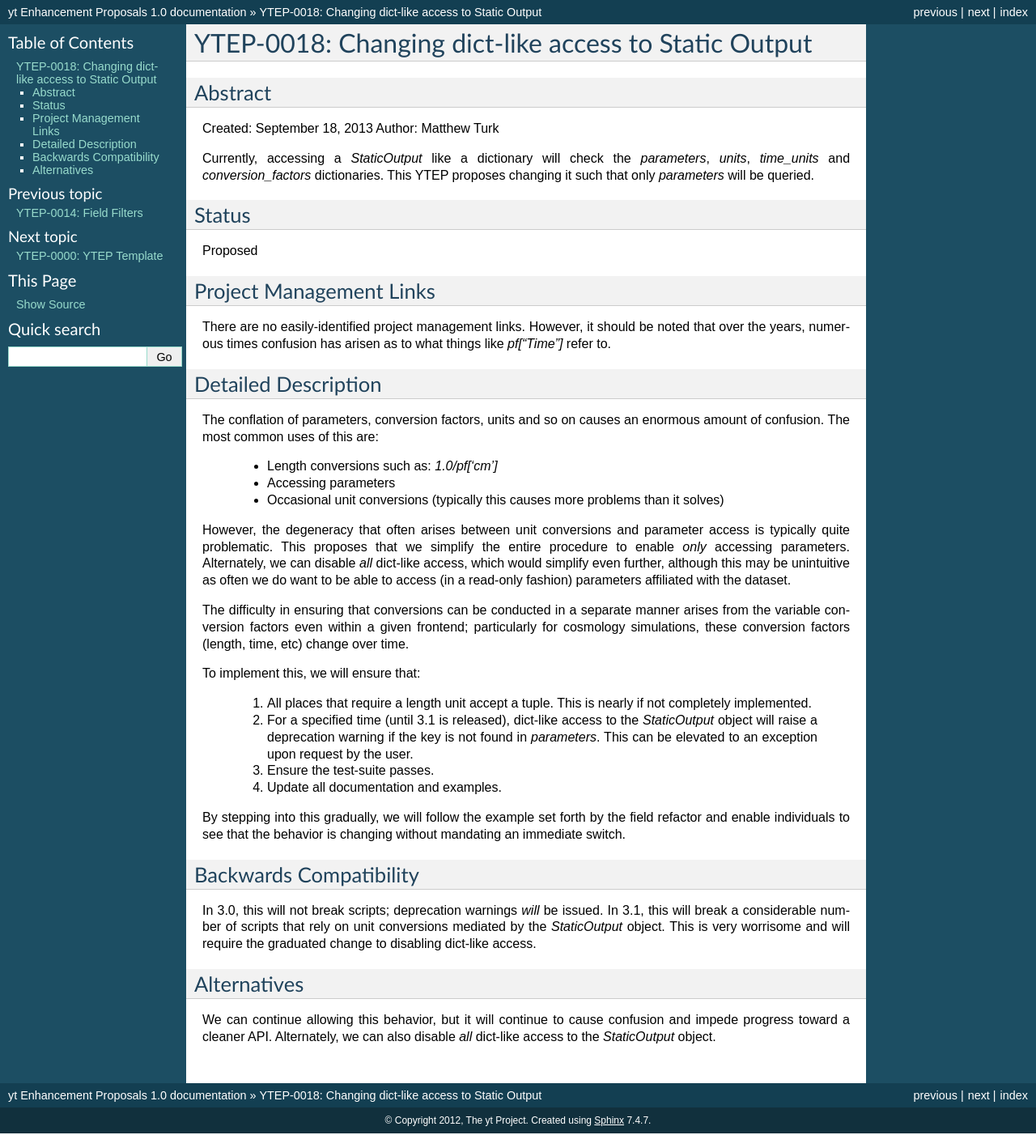
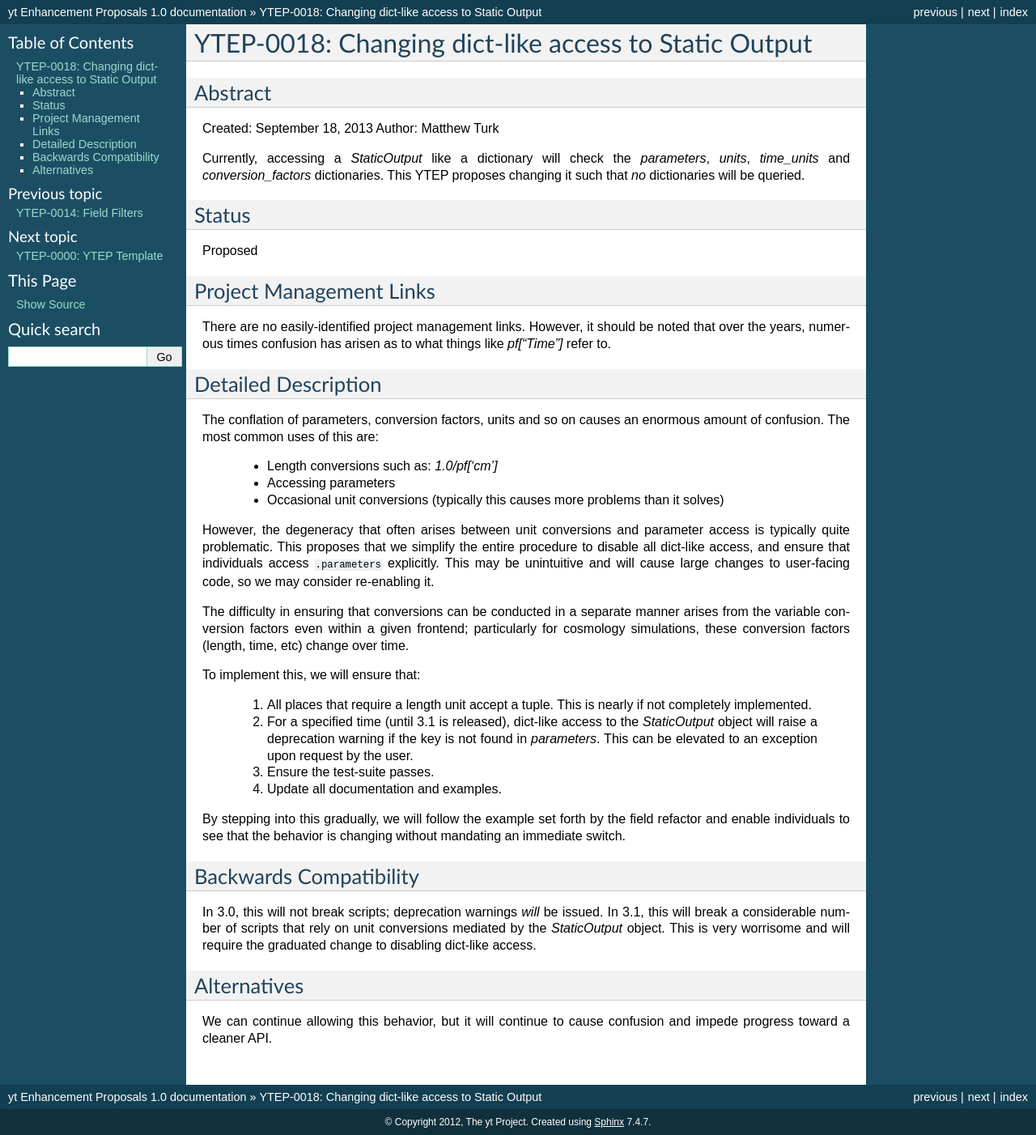
Before and after one commit to yt-project/ytep, a Sphinx documentation site: the page built from source/YTEPs/YTEP-0018.rst, in a window 1280 px wide. Shown: the whole page at 81% size. Built offline with Sphinx 7.4.7, drawn with Linux system fonts in a browser that asks for light colours; formulas are drawn with MathJax 3.

Commit message:
Responding to comments.

```diff
--- a/source/YTEPs/YTEP-0018.rst
+++ b/source/YTEPs/YTEP-0018.rst
@@ -9,7 +9,7 @@ Author: Matthew Turk
 
 Currently, accessing a `StaticOutput` like a dictionary will check the
 `parameters`, `units`, `time_units` and `conversion_factors` dictionaries.
-This YTEP proposes changing it such that only `parameters` will be queried.
+This YTEP proposes changing it such that *no* dictionaries will be queried.
 
 Status
 ------
@@ -36,10 +36,10 @@ enormous amount of confusion.  The most common uses of this are:
 
 However, the degeneracy that often arises between unit conversions and
 parameter access is typically quite problematic.  This proposes that we
-simplify the entire procedure to enable *only* accessing parameters.
-Alternately, we can disable *all* dict-like access, which would simplify even
-further, although this may be unintuitive as often we do want to be able to
-access (in a read-only fashion) parameters affiliated with the dataset.
+simplify the entire procedure to disable all dict-like access, and ensure that
+individuals access ``.parameters`` explicitly.  This may be unintuitive and
+will cause large changes to user-facing code, so we may consider re-enabling
+it.
 
 The difficulty in ensuring that conversions can be conducted in a separate
 manner arises from the variable conversion factors even within a given
@@ -73,5 +73,4 @@ Alternatives
 ------------
 
 We can continue allowing this behavior, but it will continue to cause confusion
-and impede progress toward a cleaner API.  Alternately, we can also disable
-*all* dict-like access to the `StaticOutput` object.
+and impede progress toward a cleaner API.
```
